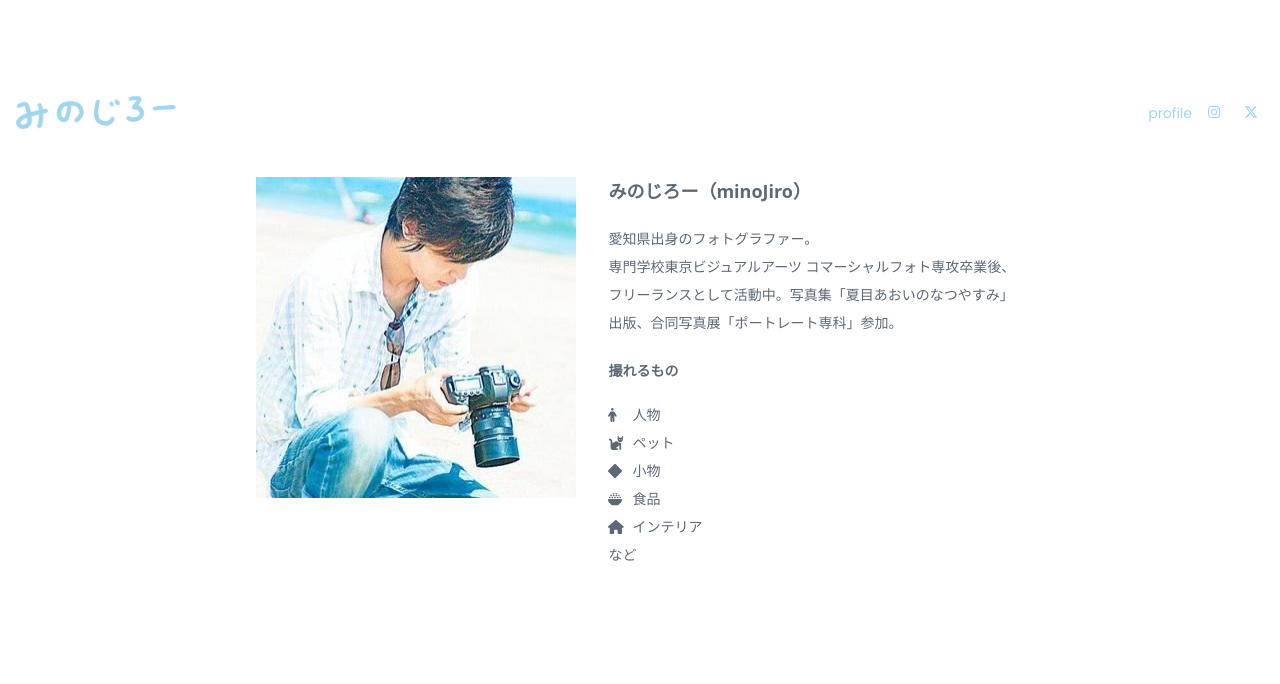
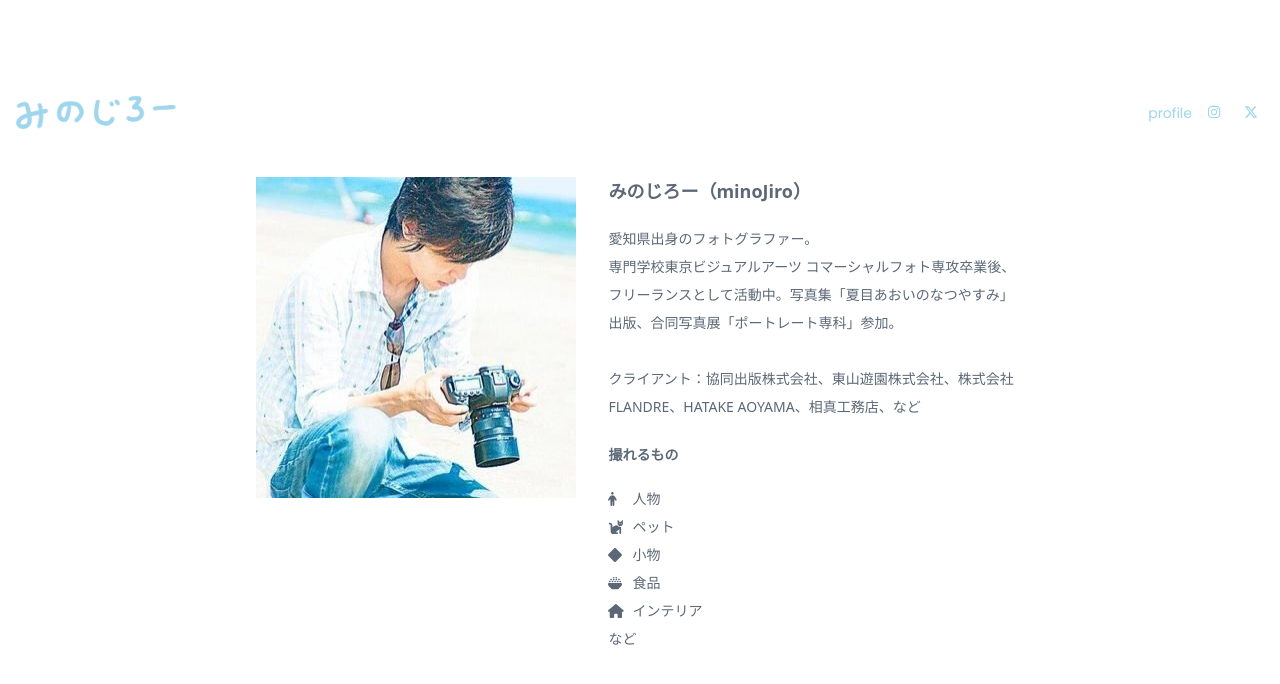
Before and after one commit to minojiro/minojiro, a Next.js app: page /profile in a window 1280 px wide. Shown: the top 684 px of the page. Built offline with nearby package versions, Linux system fonts and the light colour scheme.

Commit message:
add: fix profile text

```diff
--- a/src/app/profile/page.tsx
+++ b/src/app/profile/page.tsx
@@ -39,6 +39,10 @@ export default async function Home() {
             <br />
             専門学校東京ビジュアルアーツ
             コマーシャルフォト専攻卒業後、フリーランスとして活動中。写真集「夏目あおいのなつやすみ」出版、合同写真展「ポートレート専科」参加。
+            <br />
+            <br />
+            クライアント：協同出版株式会社、東山遊園株式会社、株式会社
+            FLANDRE、HATAKE AOYAMA、相真工務店、など
           </p>
           <ProfileData title="撮れるもの">
             <ul>
```
